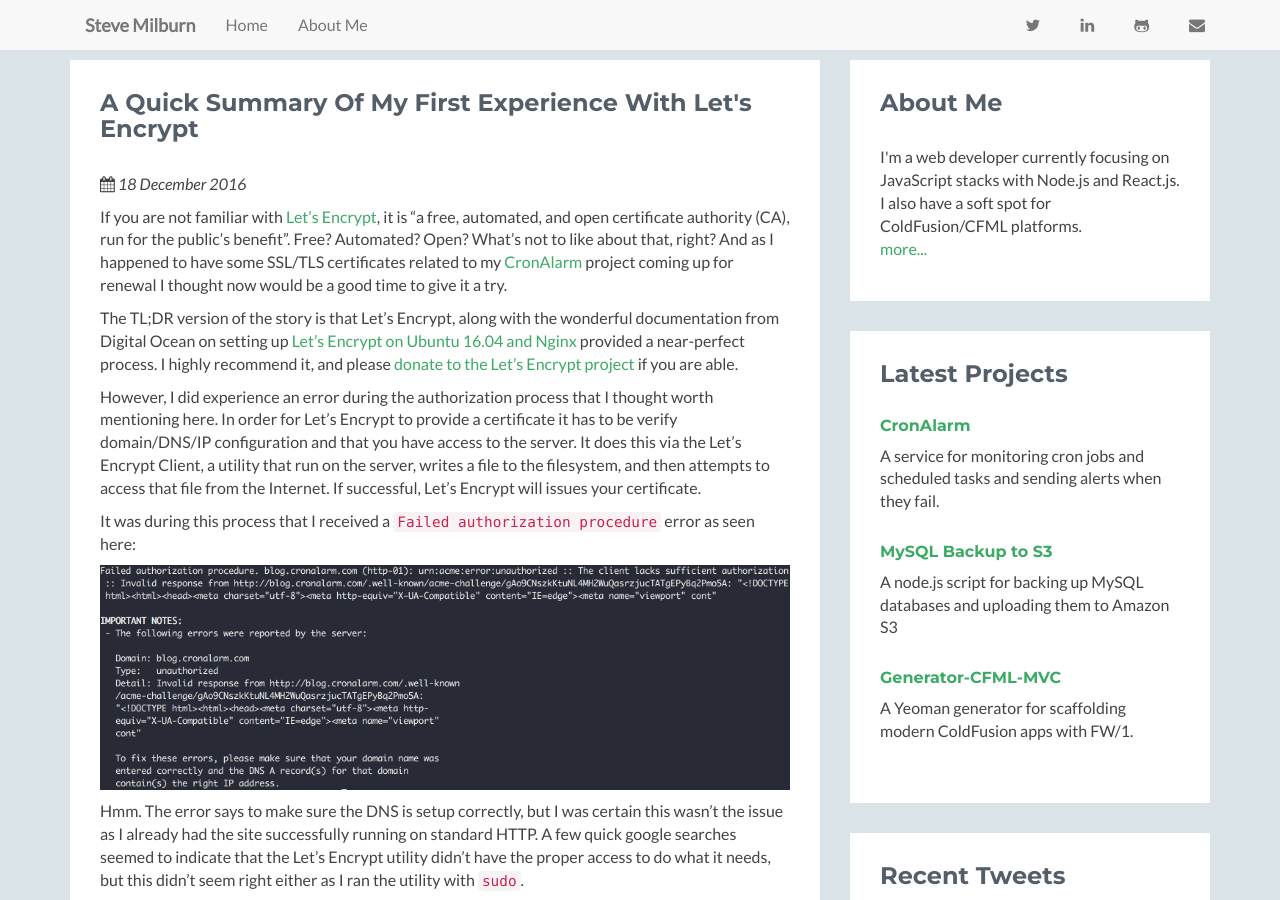
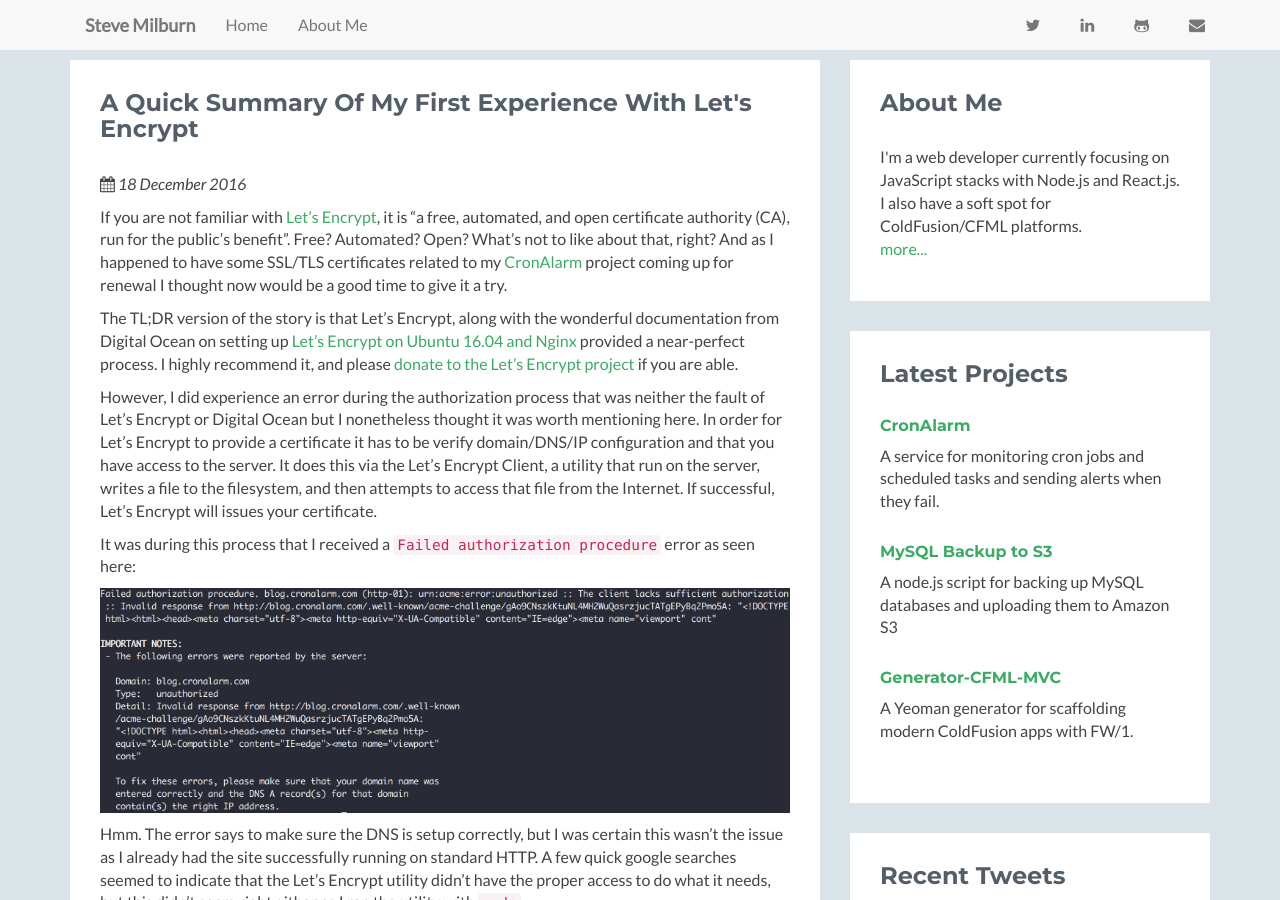
Before and after one commit to stvmlbrn/stvmlbrn.github.io, a Jekyll site: the page built from _posts/2016-12-18-a-quick-summary-of-my-first-experience-with-lets-encrypt.md, in a window 1280 px wide and 900 px high. Built offline with Jekyll 4.4.1, drawn with Linux system fonts in a browser that asks for light colours; nearby versions of some CDN libraries; comment, search, counter and statistics services are not loaded.

Commit message:
updated content

```diff
--- a/_posts/2016-12-18-a-quick-summary-of-my-first-experience-with-lets-encrypt.md
+++ b/_posts/2016-12-18-a-quick-summary-of-my-first-experience-with-lets-encrypt.md
@@ -15,7 +15,8 @@
 provided a near-perfect process. I highly recommend it, and please [donate to the Let's Encrypt project](https://www.generosity.com/community-fundraising/make-a-more-secure-web-with-let-s-encrypt)
 if you are able.
 
-However, I did experience an error during the authorization process that I thought worth mentioning here. In order for
+However, I did experience an error during the authorization process that was neither the fault of Let's Encrypt or Digital
+Ocean but I nonetheless thought it was worth mentioning here. In order for
 Let's Encrypt to provide a certificate it has to be verify domain/DNS/IP configuration and that you have access
 to the server. It does this via the Let's Encrypt Client, a utility that run on the server, writes a file to the filesystem,
 and then attempts to access that file from the Internet. If successful, Let's Encrypt will issues your certificate.
```
